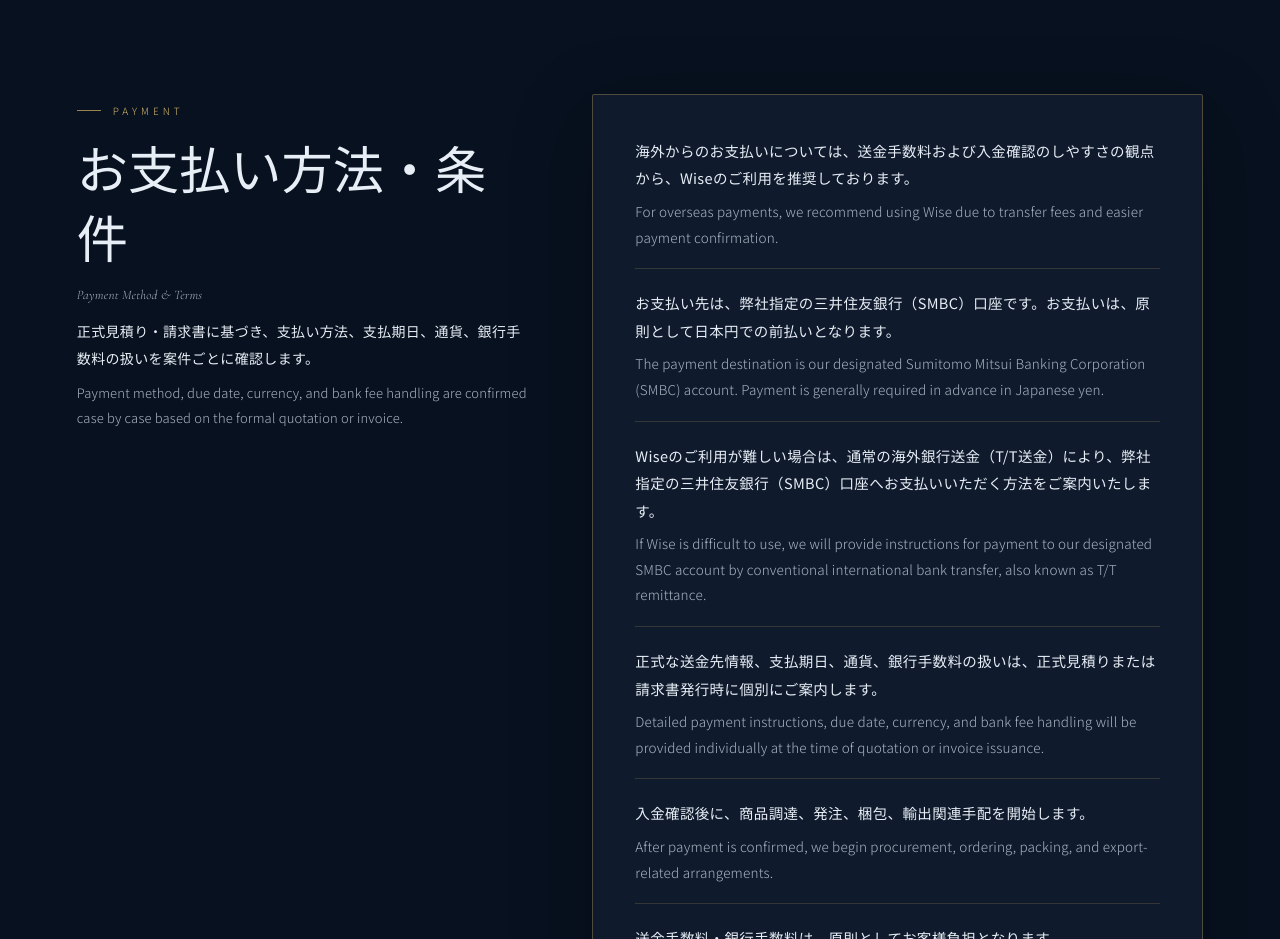
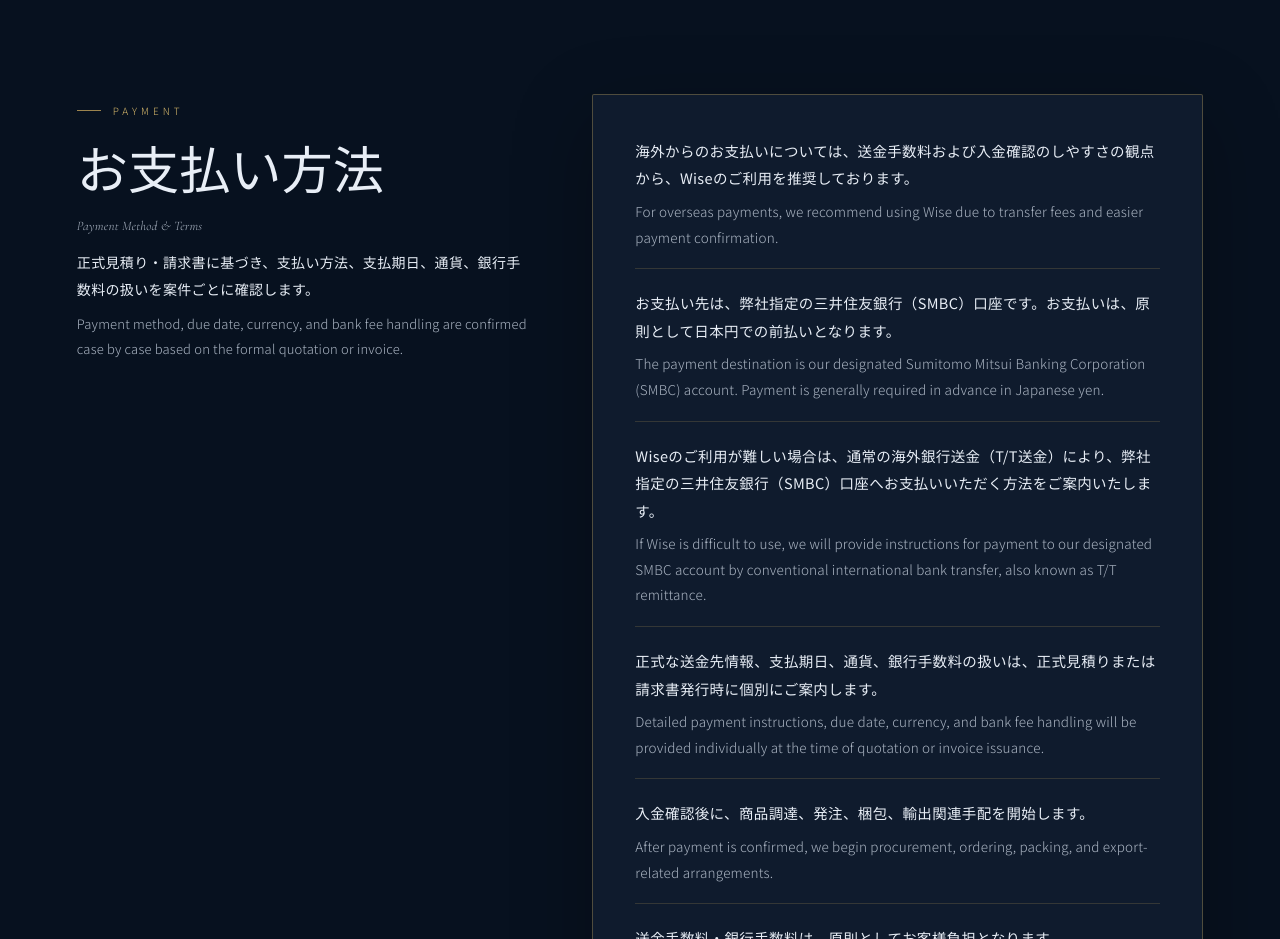
Before and after one commit to JUSTHEN-YUUKI/YUKIMICHI-ChatGpt-NEW-HP, a Next.js app: page /pricing in a window 1280 px wide. Shown: the part 1680-2619 px from the top of the page. Built offline with nearby package versions, Linux system fonts and the light colour scheme.

Commit message:
Update pricing payment heading

```diff
--- a/app/pricing/page.tsx
+++ b/app/pricing/page.tsx
@@ -214,7 +214,7 @@ export default function PricingPage() {
             <div className="section-label-line" />
             <span className="section-label-text">Payment</span>
           </div>
-          <h2 lang="ja">お支払い方法・条件</h2>
+          <h2 lang="ja">お支払い方法</h2>
           <p className="pricing-payment-subtitle" lang="en">Payment Method & Terms</p>
           <p lang="ja">
             正式見積り・請求書に基づき、支払い方法、支払期日、通貨、銀行手数料の扱いを案件ごとに確認します。
--- a/components/ContentTranslationBridge.tsx
+++ b/components/ContentTranslationBridge.tsx
@@ -72,7 +72,7 @@ function normalizePricingPaymentCopy(pathname: string | null) {
 
   const heading = document.createElement('h2')
   heading.lang = 'ja'
-  heading.textContent = 'お支払い方法・条件'
+  heading.textContent = 'お支払い方法'
 
   const subtitle = document.createElement('p')
   subtitle.className = 'pricing-payment-subtitle'
```
